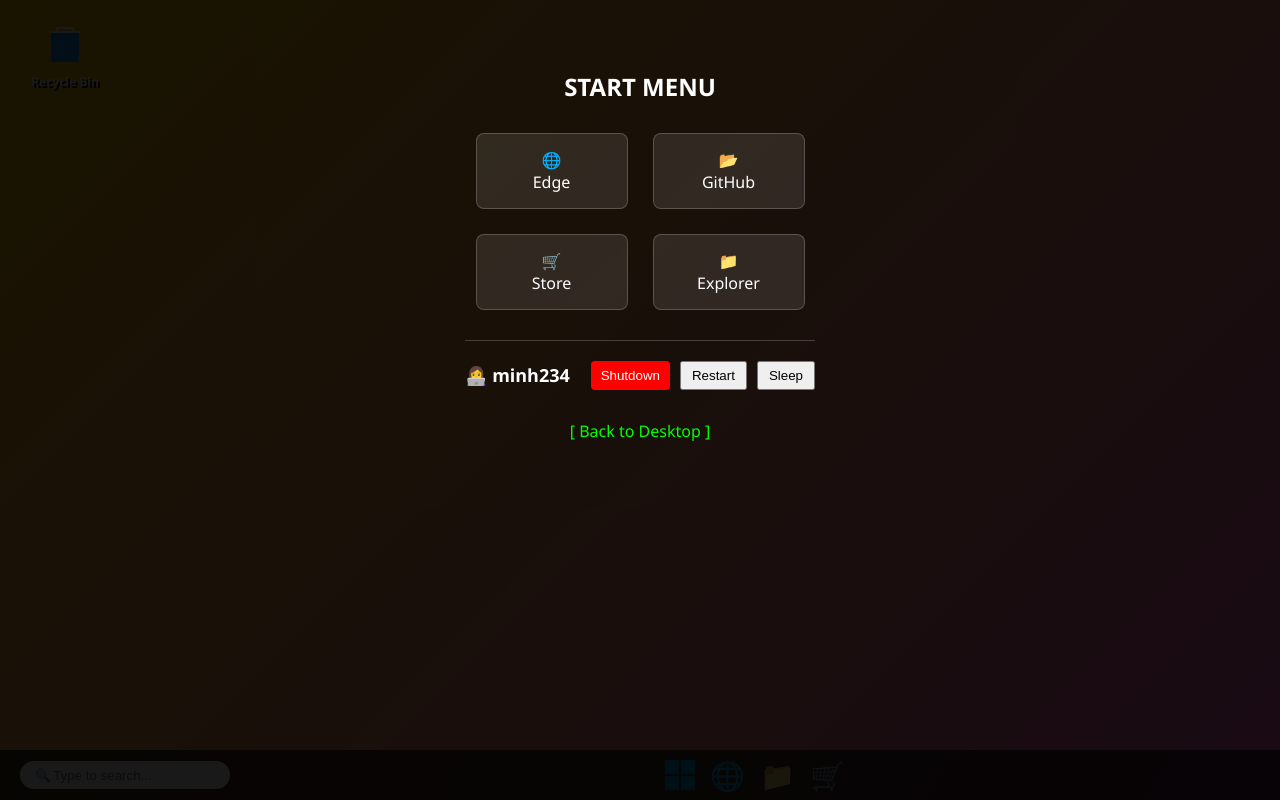
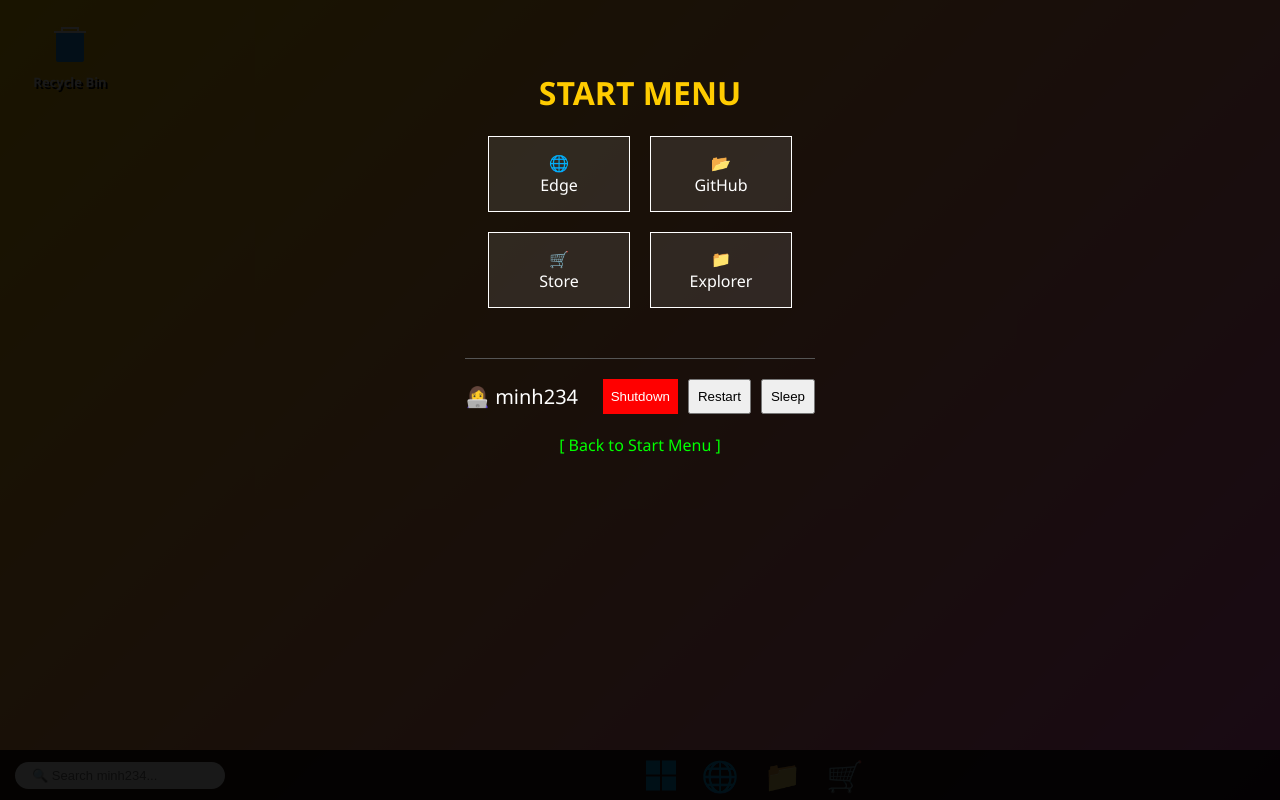
Before and after one commit to thvinhtangdvl-ship-it/Windows-Minh-Nexus, a plain HTML site: page index.html in a window 1280 px wide. Both pictures are taken after a click on the icon 680 px from the left and 775 px from the top of the page. Drawn offline with Linux system fonts and the light colour scheme.

Commit message:
Update index.html

```diff
--- a/index.html
+++ b/index.html
@@ -8,39 +8,34 @@
         #boot { position: fixed; inset: 0; background: black; z-index: 9999; display: flex; justify-content: center; align-items: center; color: white; font-size: 25px; flex-direction: column; }
         #desktop { height: calc(100vh - 50px); padding: 20px; display: none; position: relative; }
 
-        /* Icon Recycle Bin vẽ bằng code */
-        .item { width: 90px; text-align: center; color: white; font-weight: bold; cursor: pointer; text-shadow: 2px 2px black; font-size: 12px; }
+        /* Icon Recycle Bin vẽ bằng mã SVG - Đảm bảo hiện 100% */
+        .item { width: 100px; text-align: center; color: white; font-weight: bold; cursor: pointer; text-shadow: 2px 2px black; font-size: 13px; }
         .icon-svg { width: 48px; height: 48px; display: block; margin: 0 auto 5px; }
 
-        .window { position: absolute; top: 80px; left: 80px; width: 450px; height: 300px; background: rgba(255,255,255,0.95); backdrop-filter: blur(10px); border-radius: 12px; display: none; flex-direction: column; color: black; box-shadow: 0 10px 40px rgba(0,0,0,0.3); z-index: 100; border: 1px solid #ccc; transition: 0.2s; }
-        .bar { padding: 10px 15px; display: flex; justify-content: space-between; cursor: move; }
-        .btns span { cursor: pointer; padding: 0 10px; font-weight: bold; font-size: 18px; }
+        .window { position: absolute; top: 80px; left: 80px; width: 450px; height: 300px; background: white; border-radius: 12px; display: none; flex-direction: column; color: black; box-shadow: 0 10px 40px rgba(0,0,0,0.5); z-index: 100; border: 1px solid #777; transition: 0.2s; }
+        .bar { background: #f0f0f0; padding: 10px; display: flex; justify-content: space-between; cursor: move; border-radius: 12px 12px 0 0; }
+        .btns span { cursor: pointer; padding: 0 12px; font-weight: bold; font-size: 18px; }
 
-        /* Start Menu chuẩn 11 */
+        #taskbar { position: fixed; bottom: 0; width: 100%; height: 50px; background: rgba(0,0,0,0.85); display: none; align-items: center; padding: 0 15px; box-sizing: border-box; }
+        .search-area { background: white; border-radius: 20px; padding: 5px 15px; width: 180px; display: flex; align-items: center; margin-right: 20px; }
+        .search-area input { border: none; outline: none; width: 100%; font-size: 13px; }
+        .task-center { flex: 1; display: flex; justify-content: center; gap: 25px; }
+
         #start { position: fixed; inset: 0; background: rgba(0,0,0,0.9); display: none; z-index: 1000; flex-direction: column; align-items: center; padding-top: 50px; color: white; }
-        .grid { display: grid; grid-template-columns: 1fr 1fr; gap: 25px; text-align: center; margin-bottom: 30px; }
-        .app { border: 1px solid rgba(255,255,255,0.2); padding: 15px; width: 120px; background: rgba(255,255,255,0.1); cursor: pointer; border-radius: 8px; }
+        .grid { display: grid; grid-template-columns: 1fr 1fr; gap: 20px; text-align: center; }
+        .app { border: 1px solid white; padding: 15px; width: 110px; cursor: pointer; background: rgba(255,255,255,0.1); }
+        .user-footer { margin-top: 50px; border-top: 1px solid #555; width: 350px; padding-top: 20px; display: flex; justify-content: space-between; align-items: center; }
 
-        /* Khu vực người dùng minh234 👩‍💻 */
-        .user-footer { border-top: 1px solid rgba(255,255,255,0.2); padding-top: 20px; width: 350px; display: flex; justify-content: space-between; align-items: center; }
-        .user-name { font-size: 18px; font-weight: bold; display: flex; align-items: center; gap: 10px; }
-
-        /* Taskbar căn giữa có Tìm kiếm */
-        #taskbar { position: fixed; bottom: 0; width: 100%; height: 50px; background: rgba(0,0,0,0.7); backdrop-filter: blur(20px); display: none; align-items: center; padding: 0 20px; box-sizing: border-box; }
-        .search-box { background: white; border-radius: 20px; padding: 5px 15px; width: 180px; display: flex; align-items: center; margin-right: 20px; color: #666; font-size: 13px; }
-        .search-box input { border: none; outline: none; width: 100%; }
-        .task-center { flex: 1; display: flex; justify-content: center; gap: 15px; }
-
-        #sh-screen { position: fixed; inset: 0; background: black; display: none; z-index: 10000; justify-content: center; align-items: center; font-size: 30px; color: white; }
+        #sh-screen { position: fixed; inset: 0; background: black; display: none; z-index: 10000; justify-content: center; align-items: center; font-size: 35px; color: white; }
     </style>
 </head>
 <body>
 
-<div id="boot">Starting Windows Minh Nexus...</div>
+<div id="boot">Starting windows minh nexus...</div>
 
 <div id="desktop">
     <div class="item" onclick="openW('Recycle Bin', 'no times')">
-        <!-- Icon Thùng Rác vẽ bằng mã SVG -->
+        <!-- Icon Thùng Rác vẽ bằng code -->
         <svg class="icon-svg" viewBox="0 0 48 48" fill="none" xmlns="http://w3.org"><rect x="10" y="12" width="28" height="30" rx="2" fill="#2196F3"/><path d="M16 12V8h16v4" stroke="white" stroke-width="2"/><path d="M8 12h32" stroke="white" stroke-width="2"/></svg>
         Recycle Bin
     </div>
@@ -52,40 +47,37 @@
                 <span onclick="minW()">-</span><span onclick="maxW()">🟦</span><span style="color:red;" onclick="closeW()">X</span>
             </div>
         </div>
-        <div id="wc" style="padding:20px; font-size:18px; color: #333;"></div>
+        <div id="wc" style="padding:20px; font-size:20px;"></div>
     </div>
 </div>
 
 <div id="start">
-    <h2 style="margin-bottom: 30px;">START MENU</h2>
+    <h1 style="color:#ffcc00;">START MENU</h1>
     <div class="grid">
         <div class="app" onclick="openW('Edge', '://bing.com đã từ chối kết nối.')">🌐<br>Edge</div>
         <div class="app" onclick="openW('GitHub', '://github.com đã từ chối kết nối.')">📂<br>GitHub</div>
         <div class="app" onclick="openW('Store', 'chưa có gì ở đây cả😉')">🛒<br>Store</div>
         <div class="app" onclick="openW('Explorer', 'no files')">📁<br>Explorer</div>
     </div>
-
     <div class="user-footer">
-        <div class="user-name">👩‍💻 minh234</div>
+        <div style="font-size:20px;">👩‍💻 minh234</div>
         <div style="display:flex; gap:10px;">
-            <button onclick="sd()" style="padding:5px 10px; cursor:pointer; background:red; color:white; border:none; border-radius:4px;">Shutdown</button>
-            <button onclick="alert('error')" style="padding:5px 10px; cursor:pointer;">Restart</button>
-            <button onclick="alert('error')" style="padding:5px 10px; cursor:pointer;">Sleep</button>
+            <button onclick="sd()" style="background:red; color:white; border:none; padding:8px; cursor:pointer;">Shutdown</button>
+            <button onclick="alert('error')" style="padding:8px; cursor:pointer;">Restart</button>
+            <button onclick="alert('error')" style="padding:8px; cursor:pointer;">Sleep</button>
         </div>
     </div>
-    <p onclick="tk()" style="margin-top:30px; cursor:pointer; color:#00ff00;">[ Back to Desktop ]</p>
+    <p onclick="tk()" style="margin-top:20px; cursor:pointer; color:#00ff00;">[ Back to Start Menu ]</p>
 </div>
 
 <div id="taskbar">
-    <div class="search-box">🔍 <input type="text" placeholder="Type to search..."></div>
+    <div class="search-area"><input type="text" placeholder="🔍 Search minh234..."></div>
     <div class="task-center">
-        <!-- LOGO WINDOWS 11 VẼ BẰNG MÃ - CHẮC CHẮN HIỆN -->
-        <svg style="width:30px; cursor:pointer;" onclick="tk()" viewBox="0 0 24 24" fill="#00A4EF" xmlns="http://w3.org">
-            <path d="M0 0h11.2v11.2H0zM12.8 0H24v11.2H12.8zM0 12.8h11.2V24H0zM12.8 12.8H24V24H12.8z"/>
-        </svg>
-        <span style="font-size:28px; cursor:pointer;" onclick="openW('Edge', '://bing.com đã từ chối kết nối.')">🌐</span>
-        <span style="font-size:28px; cursor:pointer;" onclick="openW('Explorer', 'no files')">📁</span>
-        <span style="font-size:28px; cursor:pointer;" onclick="openW('Store', 'chưa có gì ở đây cả😉')">🛒</span>
+        <!-- Logo Win 11 chuẩn vẽ bằng code - Đảm bảo hiện 100% -->
+        <svg style="width:30px; cursor:pointer;" onclick="tk()" viewBox="0 0 24 24" fill="#00A4EF"><path d="M0 0h11.2v11.2H0zM12.8 0H24v11.2H12.8zM0 12.8h11.2V24H0zM12.8 12.8H24V24H12.8z"/></svg>
+        <span style="font-size:30px; cursor:pointer;" onclick="openW('Edge', '://bing.com đã từ chối kết nối.')">🌐</span>
+        <span style="font-size:30px; cursor:pointer;" onclick="openW('Explorer', 'no files')">📁</span>
+        <span style="font-size:30px; cursor:pointer;" onclick="openW('Store', 'chưa có gì ở đây cả😉')">🛒</span>
     </div>
 </div>
 
```
